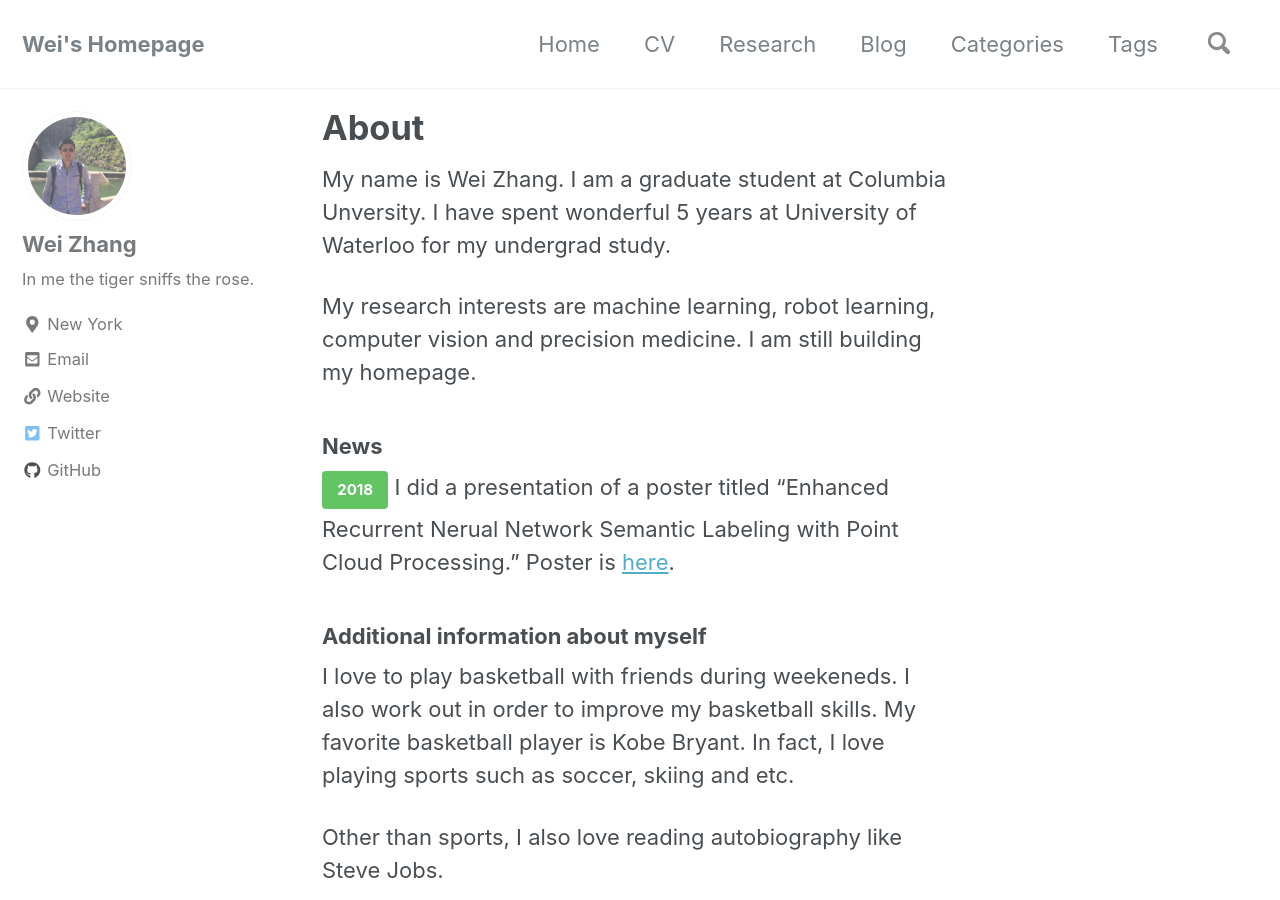
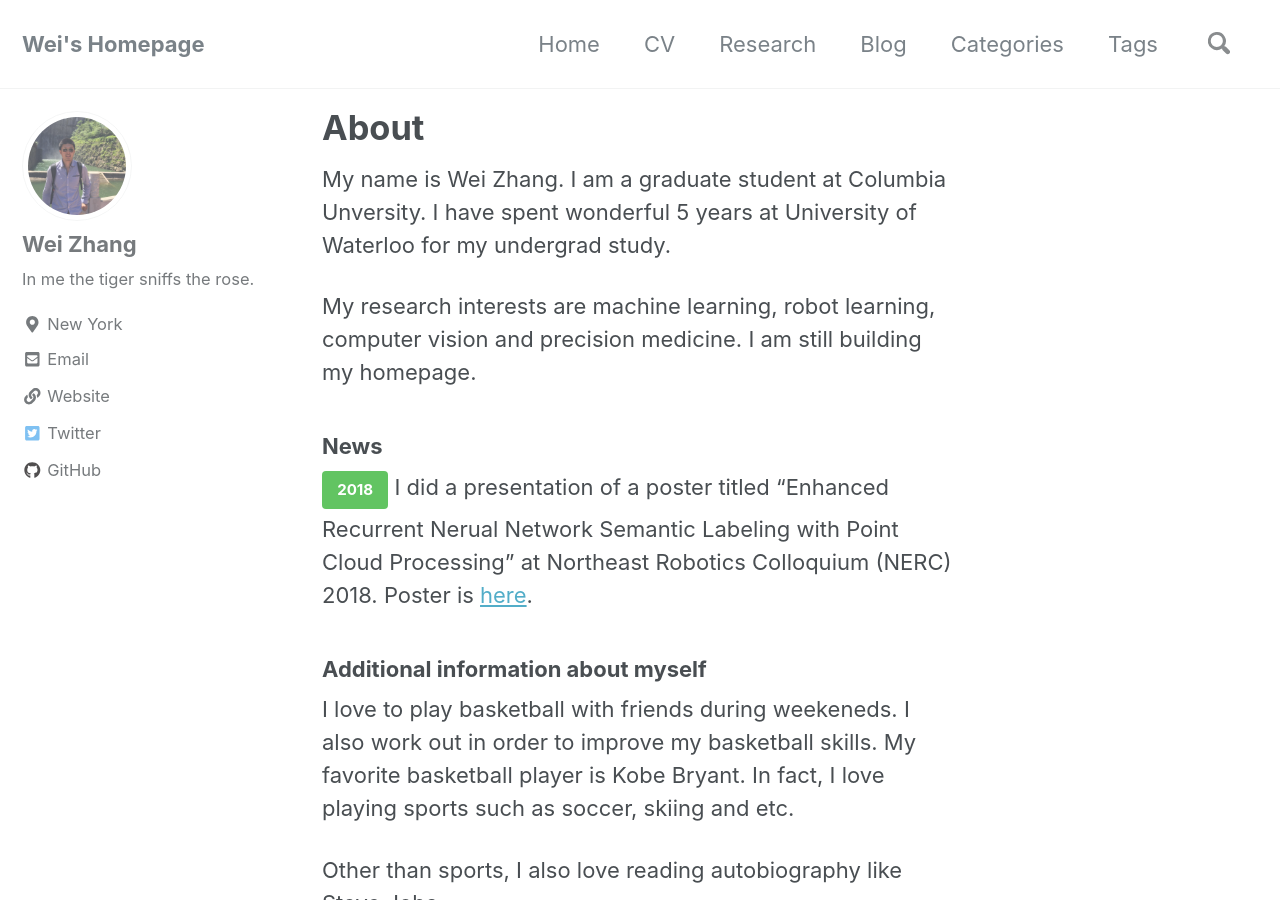
Before and after one commit to Wei2624/Wei2624.github.io, a Jekyll site: the page built from _pages/index.md, in a window 1280 px wide and 900 px high. Built offline with Jekyll 4.4.1, drawn with Linux system fonts in a browser that asks for light colours; nearby versions of some CDN libraries; comment, search, counter and statistics services are not loaded.

Commit message:
Update index.md

```diff
--- a/_pages/index.md
+++ b/_pages/index.md
@@ -11,7 +11,7 @@ My research interests are machine learning, robot learning, computer vision and
 
 ### News
 
-[2018](#link){: .btn .btn--success .btn--small} I did a presentation of a poster titled "Enhanced Recurrent Nerual Network Semantic Labeling with Point Cloud Processing." Poster is [here]({{ site.url }}/download/Enhanced Recurrent Neural Network Semantic Labeling with Point Cloud Processing.pdf).
+[2018](#link){: .btn .btn--success .btn--small} I did a presentation of a poster titled "Enhanced Recurrent Nerual Network Semantic Labeling with Point Cloud Processing" at Northeast Robotics Colloquium (NERC) 2018. Poster is [here]({{ site.url }}/download/Enhanced Recurrent Neural Network Semantic Labeling with Point Cloud Processing.pdf).
 
 ### Additional information about myself
 
```
